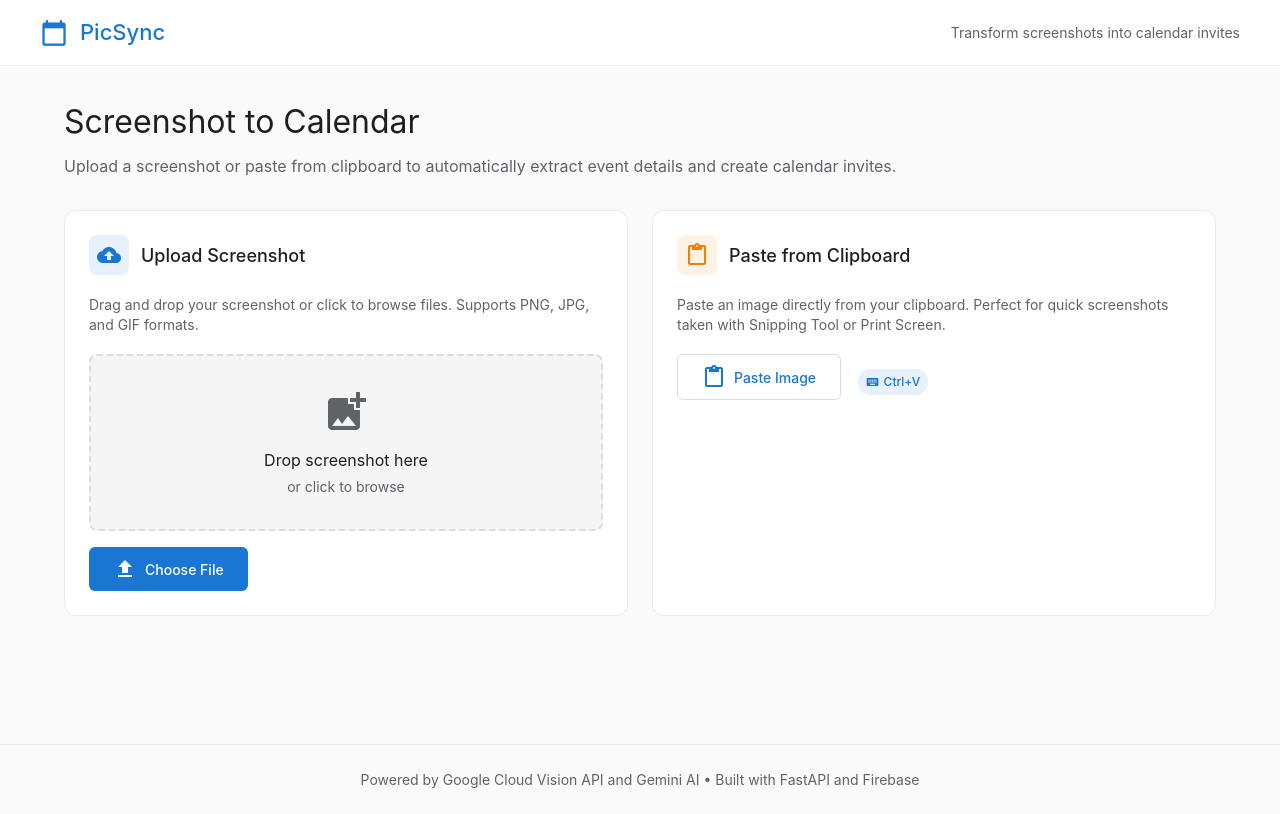
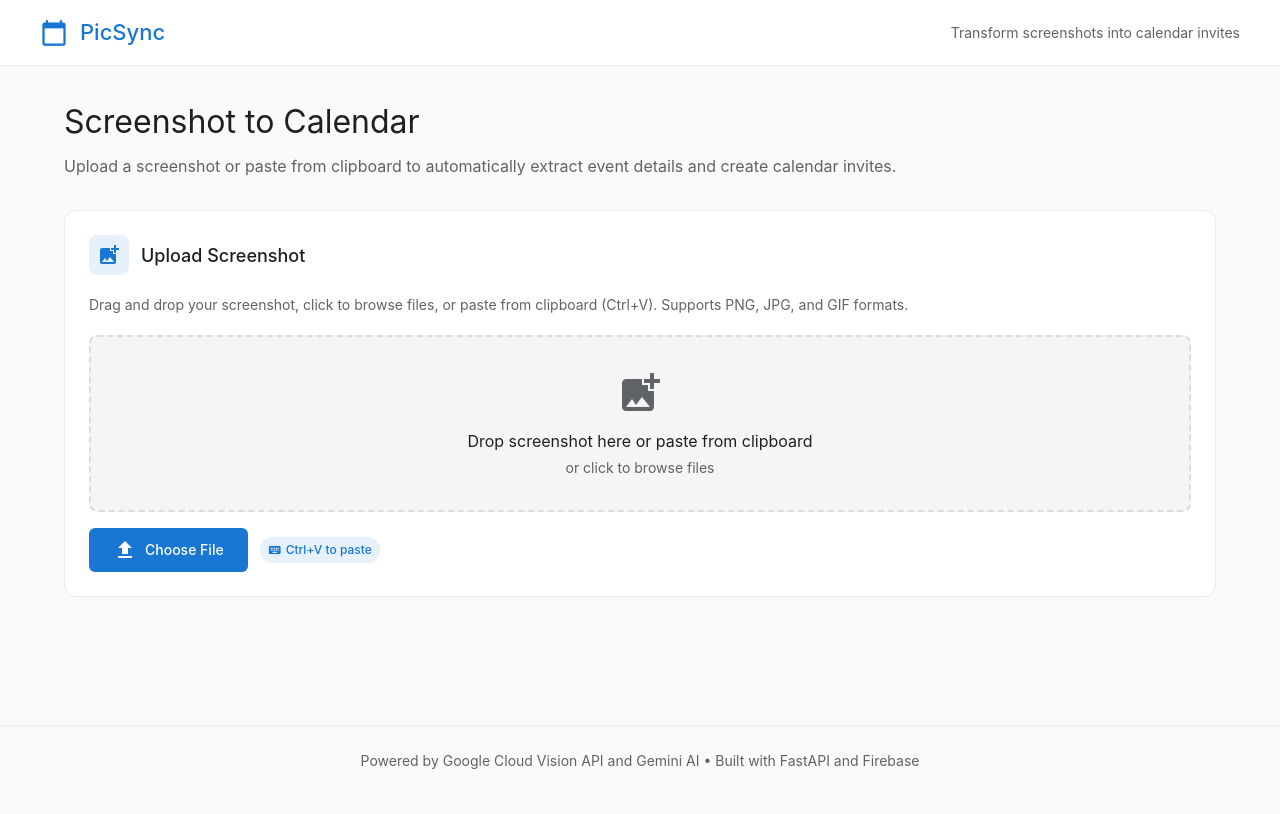
Before and after one commit to EnesYilmazcode/picsync, a plain HTML site: page static/index.html in a window 1280 px wide. Drawn offline with Linux system fonts and the light colour scheme; a web font is replaced by a local one.

Commit message:
added small tweaks to gemnin ai enhancement

```diff
--- a/static/index.html
+++ b/static/index.html
@@ -109,10 +109,6 @@
             transition: all 0.2s ease;
         }
 
-        .card:hover {
-            box-shadow: 0 4px 12px var(--shadow-hover);
-            border-color: var(--outline);
-        }
 
         .card-header {
             display: flex;
@@ -453,49 +449,31 @@
         <h1 class="page-title">Screenshot to Calendar</h1>
         <p class="page-subtitle">Upload a screenshot or paste from clipboard to automatically extract event details and create calendar invites.</p>
 
-        <div class="cards-grid">
+        <div class="cards-grid" id="uploadSection">
             <div class="card">
                 <div class="card-header">
                     <div class="card-icon upload-icon">
-                        <span class="material-icons">cloud_upload</span>
+                        <span class="material-icons">add_photo_alternate</span>
                     </div>
                     <div class="card-title">Upload Screenshot</div>
                 </div>
                 <p class="card-description">
-                    Drag and drop your screenshot or click to browse files. Supports PNG, JPG, and GIF formats.
+                    Drag and drop your screenshot, click to browse files, or paste from clipboard (Ctrl+V). Supports PNG, JPG, and GIF formats.
                 </p>
                 <div class="upload-area" id="uploadArea">
                     <span class="material-icons">add_photo_alternate</span>
-                    <div class="upload-text">Drop screenshot here</div>
-                    <div class="upload-subtext">or click to browse</div>
+                    <div class="upload-text">Drop screenshot here or paste from clipboard</div>
+                    <div class="upload-subtext">or click to browse files</div>
                     <input type="file" class="file-input" id="fileInput" accept="image/*">
                 </div>
-                <div style="margin-top: 16px;">
+                <div style="margin-top: 16px; display: flex; gap: 12px; align-items: center;">
                     <button class="btn btn-primary" id="uploadBtn">
                         <span class="material-icons">upload</span>
                         Choose File
                     </button>
-                </div>
-            </div>
-
-            <div class="card">
-                <div class="card-header">
-                    <div class="card-icon clipboard-icon">
-                        <span class="material-icons">content_paste</span>
-                    </div>
-                    <div class="card-title">Paste from Clipboard</div>
-                </div>
-                <p class="card-description">
-                    Paste an image directly from your clipboard. Perfect for quick screenshots taken with Snipping Tool or Print Screen.
-                </p>
-                <div style="margin-top: 20px;">
-                    <button class="btn btn-secondary" id="pasteBtn">
-                        <span class="material-icons">content_paste</span>
-                        Paste Image
-                    </button>
-                    <div class="chip" style="margin-left: 12px;">
+                    <div class="chip">
                         <span class="material-icons">keyboard</span>
-                        Ctrl+V
+                        Ctrl+V to paste
                     </div>
                 </div>
             </div>
@@ -529,10 +507,6 @@
                 <!-- Event details will be populated here -->
             </div>
 
-            <details style="margin: 16px 0;">
-                <summary style="cursor: pointer; color: var(--on-surface-variant); font-size: 14px;">Show extracted text</summary>
-                <div class="extracted-text" id="extractedText"></div>
-            </details>
 
             <div class="actions">
                 <a href="#" class="btn btn-success" id="calendarBtn" target="_blank">
@@ -572,12 +546,11 @@
         const uploadArea = document.getElementById('uploadArea');
         const fileInput = document.getElementById('fileInput');
         const uploadBtn = document.getElementById('uploadBtn');
-        const pasteBtn = document.getElementById('pasteBtn');
+        const uploadSection = document.getElementById('uploadSection');
         const loadingCard = document.getElementById('loadingCard');
         const successCard = document.getElementById('successCard');
         const errorCard = document.getElementById('errorCard');
         const eventDetails = document.getElementById('eventDetails');
-        const extractedText = document.getElementById('extractedText');
         const calendarBtn = document.getElementById('calendarBtn');
         const errorMessage = document.getElementById('errorMessage');
 
@@ -610,7 +583,7 @@
         });
 
         // Clipboard handling
-        pasteBtn.addEventListener('click', async () => {
+        async function handleClipboardPaste() {
             try {
                 const clipboardItems = await navigator.clipboard.read();
                 for (const clipboardItem of clipboardItems) {
@@ -630,7 +603,7 @@
             } catch (err) {
                 showError('Unable to access clipboard. Please use the upload option instead.');
             }
-        });
+        }
 
         function handleFile(file) {
             if (!file.type.startsWith('image/')) {
@@ -735,9 +708,6 @@
 
             eventDetails.innerHTML = detailsHtml || '<div class="event-field"><div class="event-value">No event details could be extracted from the image.</div></div>';
 
-            // Show extracted text
-            extractedText.textContent = data.extracted_text || 'No text extracted';
-
             // Set calendar URL
             calendarBtn.href = data.calendar_url;
 
@@ -751,6 +721,7 @@
         }
 
         function hideAllCards() {
+            uploadSection.style.display = 'none';
             loadingCard.style.display = 'none';
             successCard.style.display = 'none';
             errorCard.style.display = 'none';
@@ -766,7 +737,7 @@
         document.addEventListener('keydown', (e) => {
             if (e.ctrlKey && e.key === 'v') {
                 e.preventDefault();
-                pasteBtn.click();
+                handleClipboardPaste();
             }
         });
     </script>
```
Also changed, not shown: public/index.html (+13 -38 lines).
